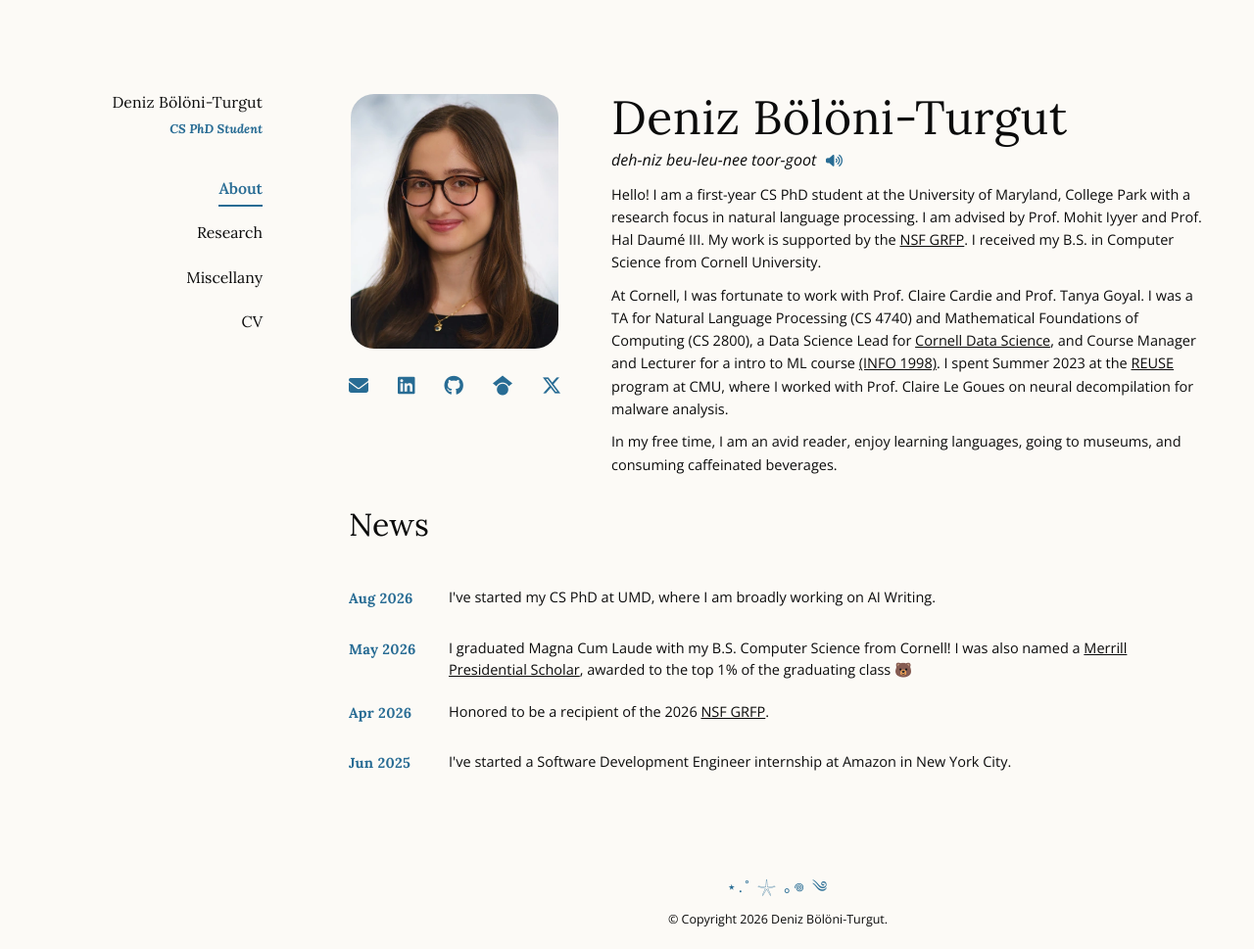
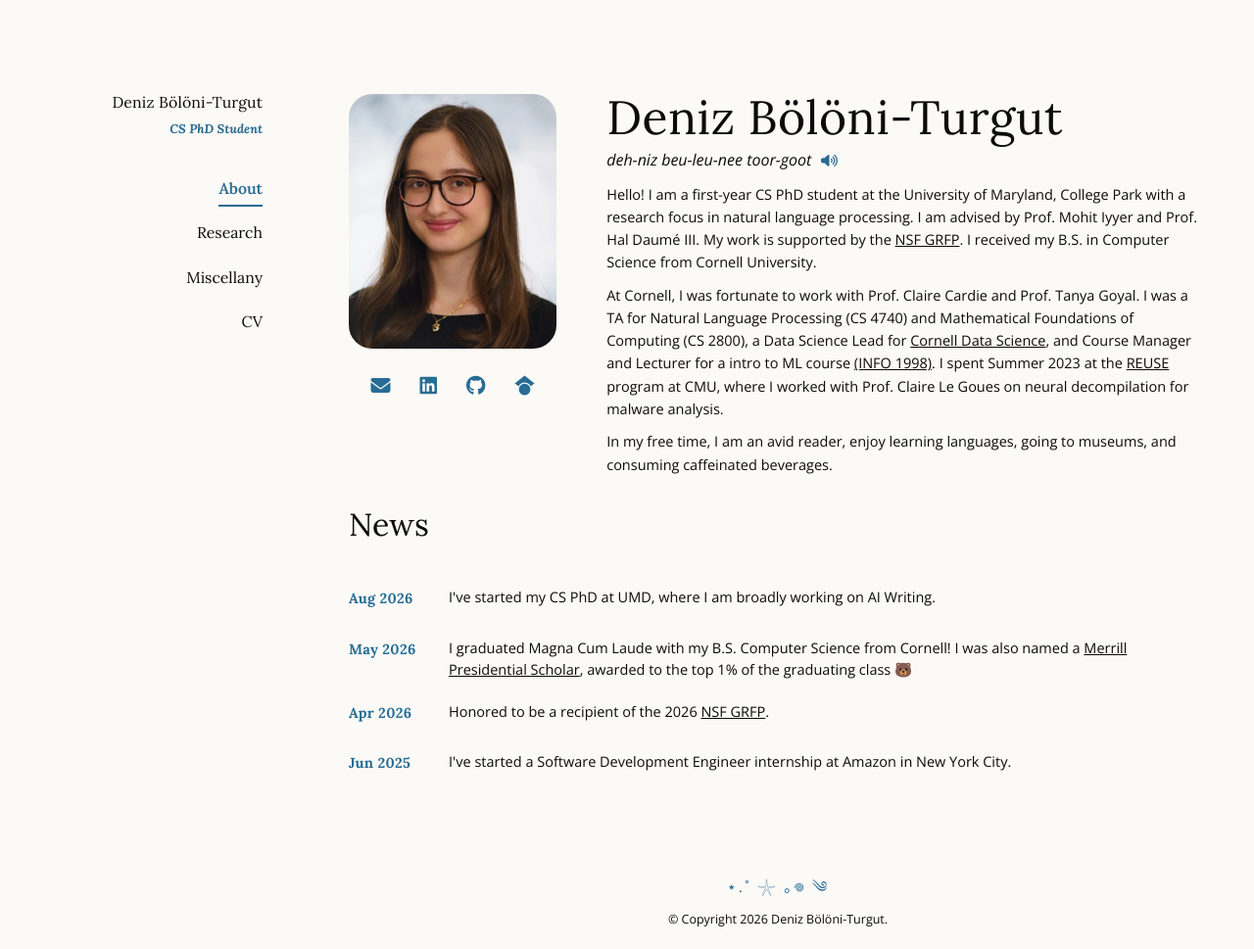
Before and after one commit to denizbt/denizbt.github.io, a Jekyll site: the page built from index.html, in a window 1280 px wide and 969 px high. Shown: the whole window at 98% size. Built offline with Jekyll 4.4.1, drawn with Linux system fonts in a browser that asks for light colours.

Commit message:
Fix readme

```diff
--- a/index.html
+++ b/index.html
@@ -27,8 +27,8 @@ nav_section: about
         <a href="https://scholar.google.com/citations?user=i2lV6xQAAAAJ" class="link link--icon"
           aria-label="Deniz Bölöni-Turgut on Google Scholar" title="Google Scholar"><i
             class="fa-brands fa-google-scholar"></i></a>
-        <a href="https://x.com/denizbtbt" class="link link--icon" title="Twitter/X"
-          aria-label="Deniz Bölöni-Turgut on X"><i class="fa-brands fa-x-twitter" aria-hidden="true"></i></a>
+        <!-- <a href="https://x.com/denizbtbt" class="link link--icon" title="Twitter/X"
+          aria-label="Deniz Bölöni-Turgut on X"><i class="fa-brands fa-x-twitter" aria-hidden="true"></i></a> -->
         <!-- <a href="https://bsky.app/profile/deniz-bt.bsky.social" class="link link--icon" title="Bluesky"><i
             class="fa-brands fa-bluesky"></i></a> -->
       </div>
```
Also changed, not shown: README.md.
